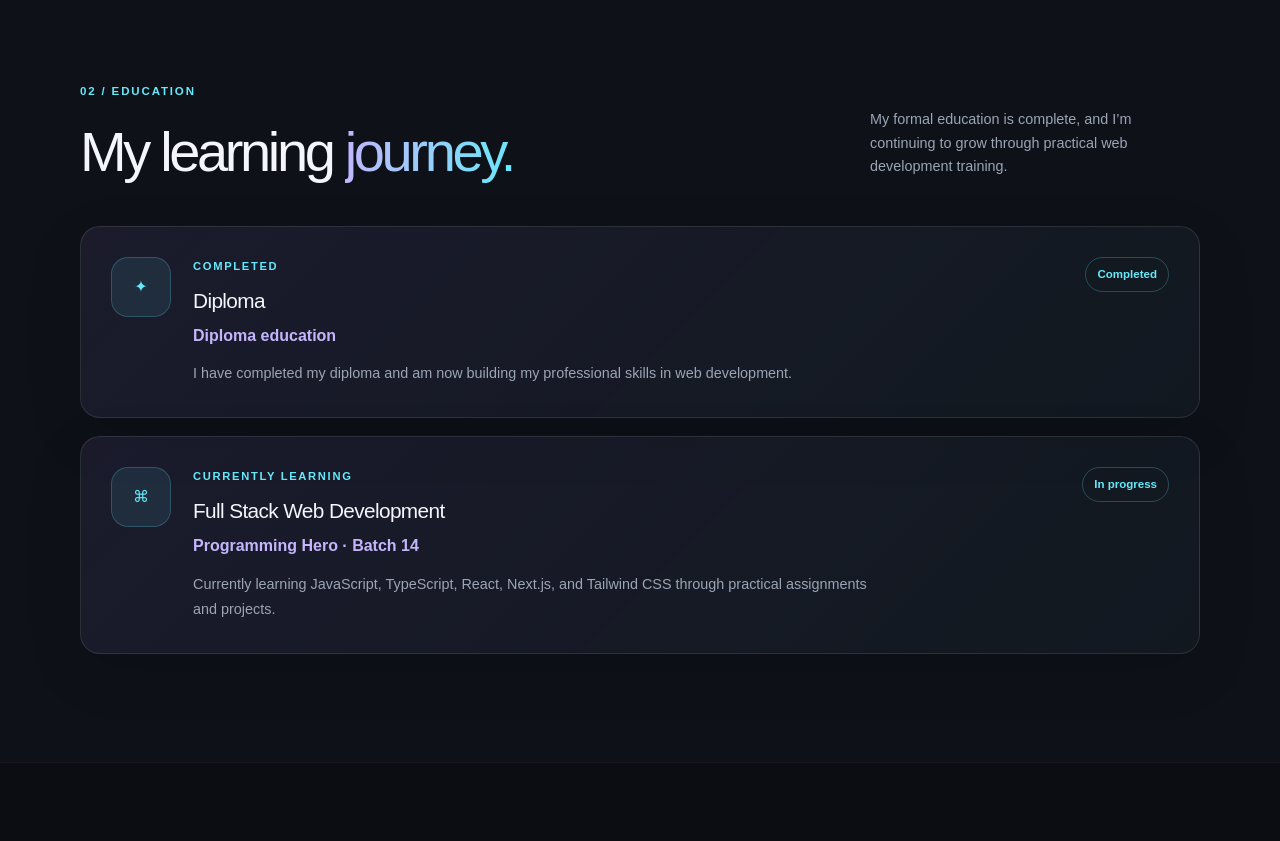
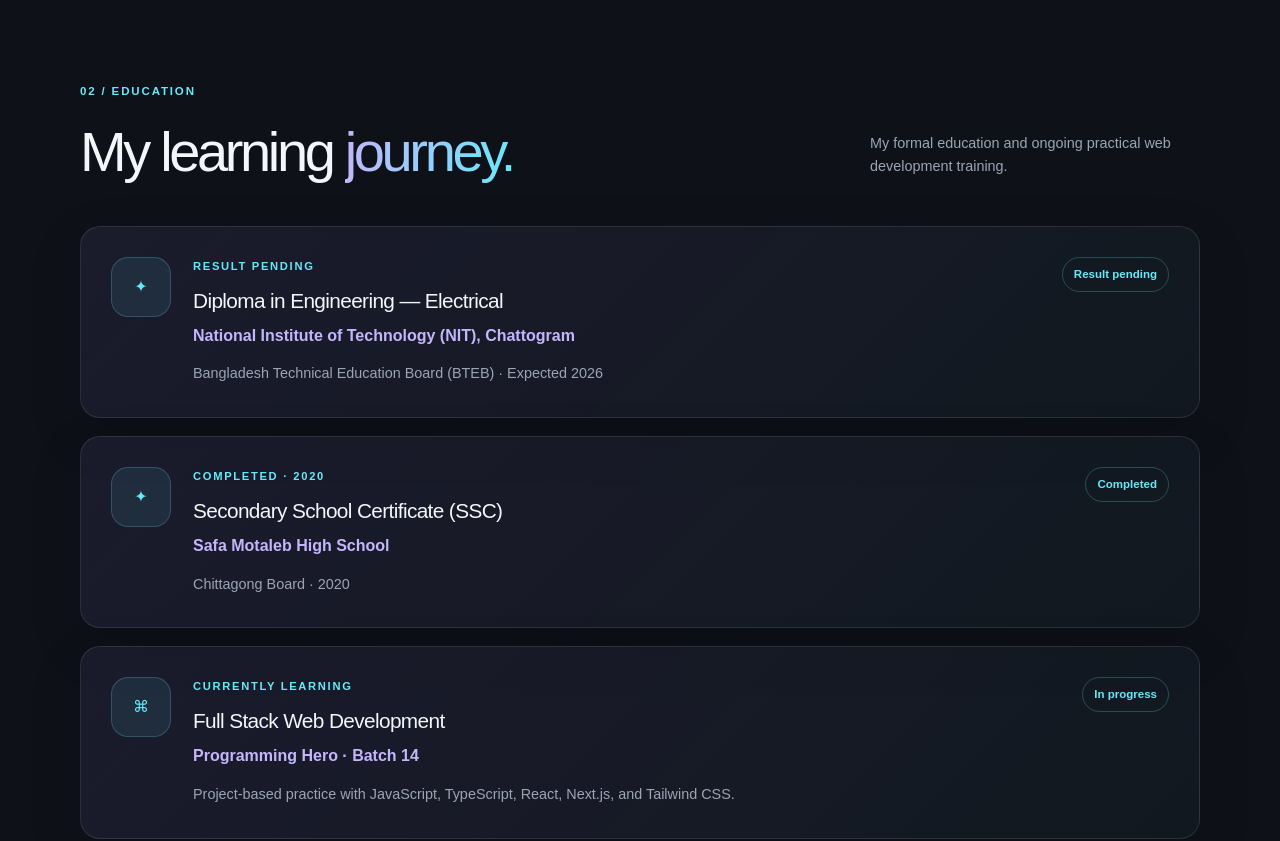
Before and after one commit to jitudey24/my-personal-portfolio, a Next.js app: page / in a window 1280 px wide. Shown: the part 1640-2481 px from the top of the page. Built offline with nearby package versions, Linux system fonts and the light colour scheme.

Commit message:
Correct education details from original CV

```diff
--- a/src/components/Education.jsx
+++ b/src/components/Education.jsx
@@ -1,6 +1,50 @@
 export default function Education() {
- return <section className="section section-muted" id="education"><div className="container"><div className="section-heading"><div><p className="eyebrow">02 / EDUCATION</p><h2 className="section-title">My learning <span className="gradient-text">journey.</span></h2></div><p className="section-intro">My formal education is complete, and I’m continuing to grow through practical web development training.</p></div>
- <div className="education-list"><article className="education-card"><div className="education-mark" aria-hidden="true">✦</div><div className="education-content"><p className="education-status">COMPLETED</p><h3>Diploma</h3><p className="education-institute">Diploma education</p><p>I have completed my diploma and am now building my professional skills in web development.</p></div><span className="education-badge">Completed</span></article>
- <article className="education-card"><div className="education-mark" aria-hidden="true">⌘</div><div className="education-content"><p className="education-status">CURRENTLY LEARNING</p><h3>Full Stack Web Development</h3><p className="education-institute">Programming Hero · Batch 14</p><p>Currently learning JavaScript, TypeScript, React, Next.js, and Tailwind CSS through practical assignments and projects.</p></div><span className="education-badge">In progress</span></article></div>
- </div></section>;
+  return (
+    <section className="section section-muted" id="education">
+      <div className="container">
+        <div className="section-heading">
+          <div>
+            <p className="eyebrow">02 / EDUCATION</p>
+            <h2 className="section-title">My learning <span className="gradient-text">journey.</span></h2>
+          </div>
+          <p className="section-intro">My formal education and ongoing practical web development training.</p>
+        </div>
+
+        <div className="education-list">
+          <article className="education-card">
+            <div className="education-mark" aria-hidden="true">✦</div>
+            <div className="education-content">
+              <p className="education-status">RESULT PENDING</p>
+              <h3>Diploma in Engineering — Electrical</h3>
+              <p className="education-institute">National Institute of Technology (NIT), Chattogram</p>
+              <p>Bangladesh Technical Education Board (BTEB) · Expected 2026</p>
+            </div>
+            <span className="education-badge">Result pending</span>
+          </article>
+
+          <article className="education-card">
+            <div className="education-mark" aria-hidden="true">✦</div>
+            <div className="education-content">
+              <p className="education-status">COMPLETED · 2020</p>
+              <h3>Secondary School Certificate (SSC)</h3>
+              <p className="education-institute">Safa Motaleb High School</p>
+              <p>Chittagong Board · 2020</p>
+            </div>
+            <span className="education-badge">Completed</span>
+          </article>
+
+          <article className="education-card">
+            <div className="education-mark" aria-hidden="true">⌘</div>
+            <div className="education-content">
+              <p className="education-status">CURRENTLY LEARNING</p>
+              <h3>Full Stack Web Development</h3>
+              <p className="education-institute">Programming Hero · Batch 14</p>
+              <p>Project-based practice with JavaScript, TypeScript, React, Next.js, and Tailwind CSS.</p>
+            </div>
+            <span className="education-badge">In progress</span>
+          </article>
+        </div>
+      </div>
+    </section>
+  );
 }
```
